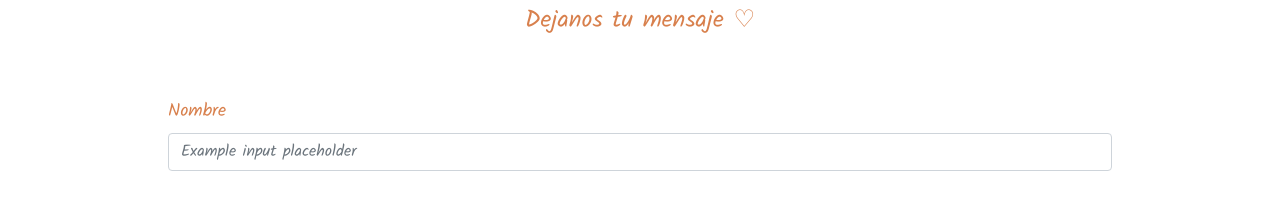
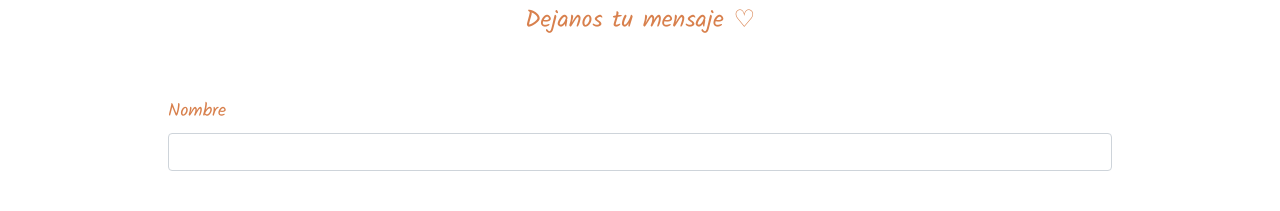
Before and after one commit to yamilapandolfini/proyectofinal, a website: page contactos.html in a window 1280 px wide. Shown: the part 960-1171 px from the top of the page. Drawn offline with nearby package versions, Linux system fonts and the light colour scheme.

Commit message:
ultimando detalles

```diff
--- a/contactos.html
+++ b/contactos.html
@@ -111,7 +111,7 @@
             <form>
                 <div class="mb-3">
                     <label for="formGroupExampleInput" class="form-label">Nombre</label>
-                    <input type="text" class="form-control" id="formGroupExampleInput" placeholder="Example input placeholder">
+                    <input type="text" class="form-control" id="formGroupExampleInput" placeholder=" ">
                 </div>
                 <br>
                 <div class="mb-3">
```
